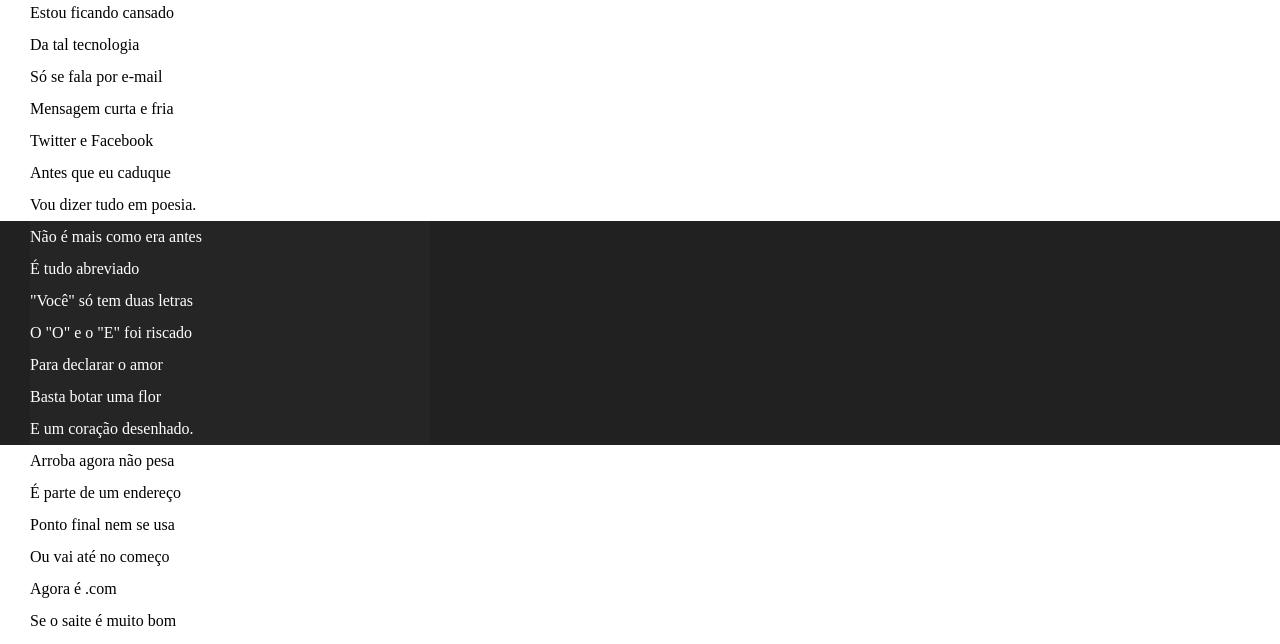
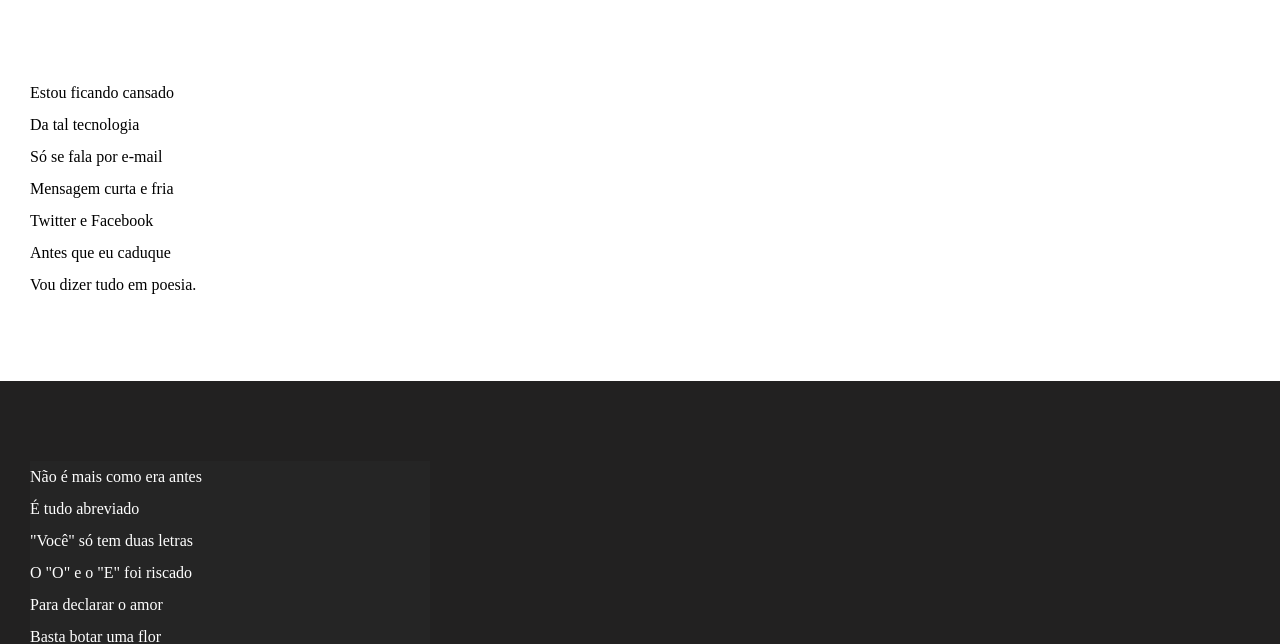
Before and after one commit to MkLinder/Desafios, a plain HTML site: page Desafio 012/index.html in a window 1280 px wide. Shown: the part 158-802 px from the top of the page. Drawn offline with Linux system fonts and the light colour scheme.

Commit message:
Update style.css

```diff
--- a/Desafio 012/estilo/style.css
+++ b/Desafio 012/estilo/style.css
@@ -36,8 +36,8 @@ a:hover {
 }
 
 section {
-    padding-top: 10hv;
-    padding-bottom: 10hv;
+    padding-top: 10vh;
+    padding-bottom: 10vh;
     line-height: 2em;  /* Espaçamentos entre linhas */
     padding-left: 30px;
 }
```
